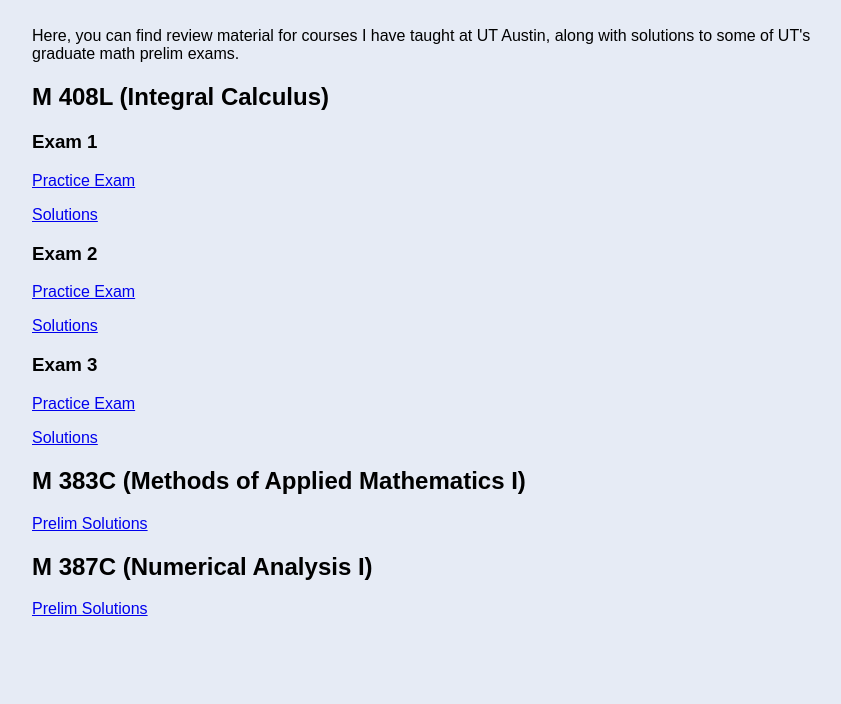
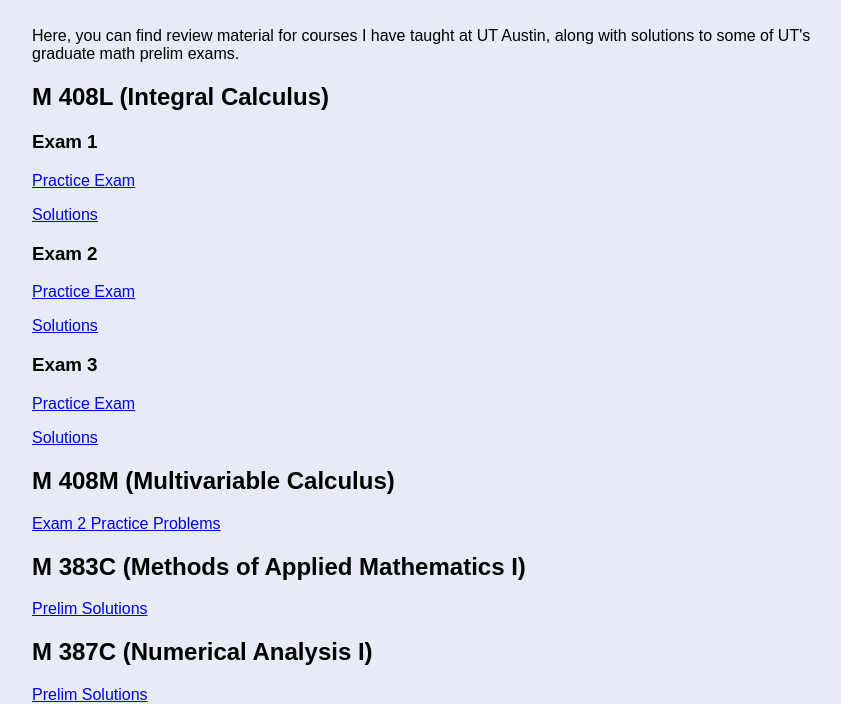
Before and after one commit to justinle4/justinle4.github.io, a plain HTML site: page resources/index.html in a window 1280 px wide. Shown: the part 99-803 px from the top of the page, without its empty margins (208-1049 px from the left). Drawn offline with Linux system fonts and the light colour scheme.

Commit message:
Update index.html

```diff
--- a/resources/index.html
+++ b/resources/index.html
@@ -44,6 +44,10 @@
     <p> </p>
     <a href="review_material/M_408L_Practice_Exam_3_Solutions.pdf">Solutions </a>
 
+    <h2> M 408M (Multivariable Calculus) </h2>
+
+    <a href="review_material/M_408M_Exam_2_Practice_Problems.pdf"> Exam 2 Practice Problems </a>
+
     <h2> M 383C (Methods of Applied Mathematics I) </h2>
     <a href="review_material/Applied_I_Prelim_Solutions.pdf"> Prelim Solutions </a>
     <h2> M 387C (Numerical Analysis I) </h2>
```
